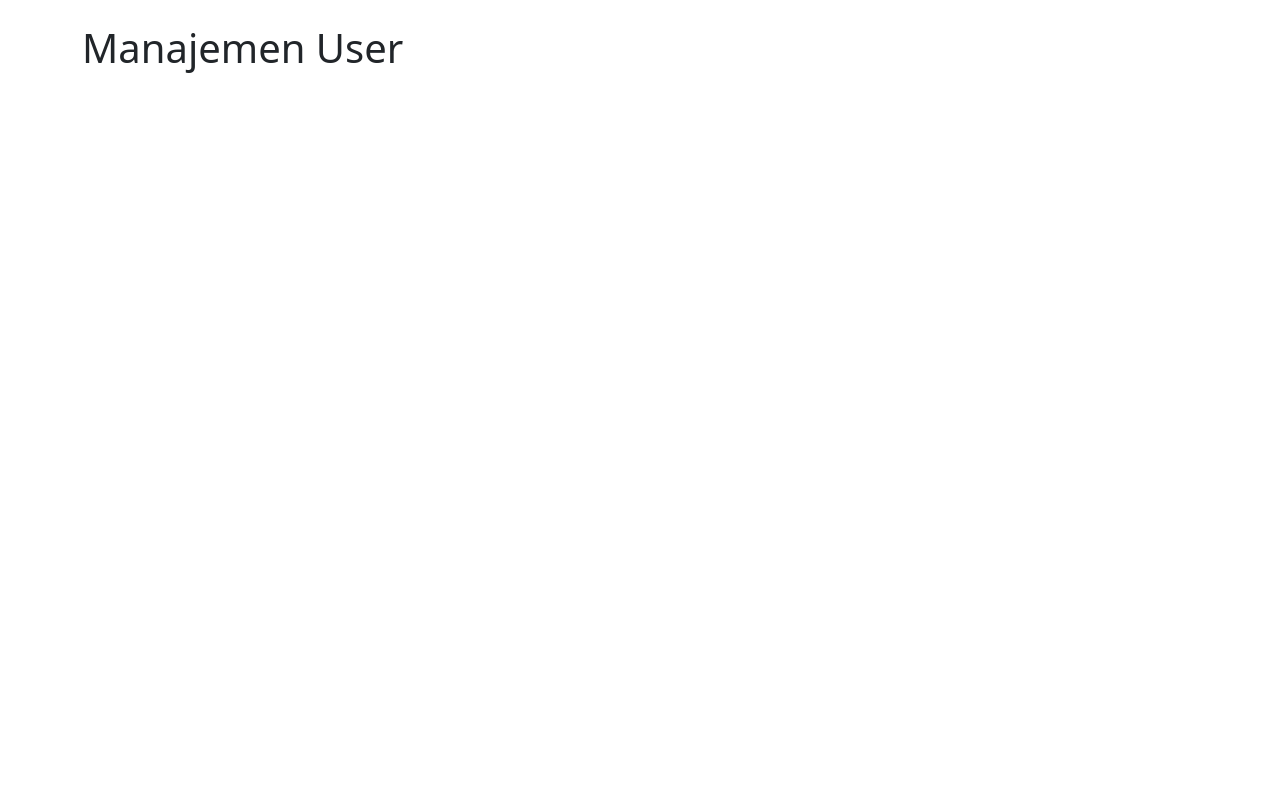
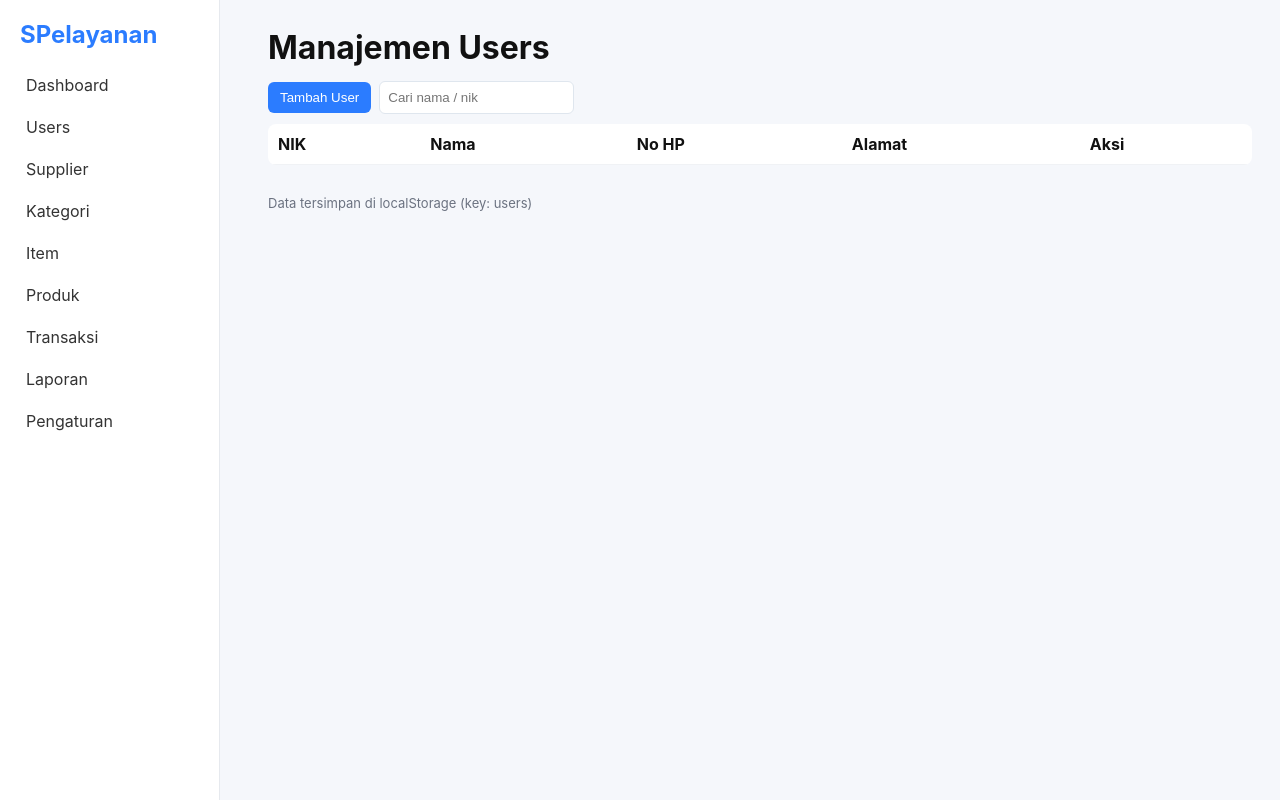
Before and after one commit to tris910509/ep, a plain HTML site: page users.html in a window 1280 px wide. Drawn offline with nearby package versions, Linux system fonts and the light colour scheme.

Commit message:
Update users.html

```diff
--- a/users.html
+++ b/users.html
@@ -1,18 +1,55 @@
-
-<!DOCTYPE html>
+<!doctype html>
 <html lang="id">
 <head>
-<meta charset="UTF-8">
-<meta name="viewport" content="width=device-width, initial-scale=1.0">
-<title>Manajemen User</title>
-<link rel="stylesheet" href="css/style.css">
-<link href="https://cdn.jsdelivr.net/npm/bootstrap@5.3.2/dist/css/bootstrap.min.css" rel="stylesheet">
+  <meta charset="utf-8" />
+  <meta name="viewport" content="width=device-width, initial-scale=1" />
+  <title>Users - Sistem Pelayanan</title>
+  <link rel="stylesheet" href="css/style.css">
 </head>
 <body>
-<div class="container mt-4">
-<h1>Manajemen User</h1>
-<table class="table table-bordered" id="usersTable"></table>
-</div>
-<script src="js/users.js"></script>
+  <aside class="sidebar">
+    <h2>SPelayanan</h2>
+    <nav>
+      <a href="index.html">Dashboard</a><a href="users.html">Users</a><a href="supplier.html">Supplier</a>
+      <a href="kategori.html">Kategori</a><a href="item.html">Item</a><a href="produk.html">Produk</a>
+      <a href="transaksi.html">Transaksi</a><a href="laporan.html">Laporan</a><a href="pengaturan.html">Pengaturan</a>
+    </nav>
+  </aside>
+
+  <main class="main">
+    <header><h1>Manajemen Users</h1></header>
+
+    <div class="toolbar">
+      <button class="btn" id="openAdd">Tambah User</button>
+      <input id="search" class="input" placeholder="Cari nama / nik" />
+    </div>
+
+    <table class="table" id="tableUsers">
+      <thead><tr><th>NIK</th><th>Nama</th><th>No HP</th><th>Alamat</th><th>Aksi</th></tr></thead>
+      <tbody></tbody>
+    </table>
+
+    <div class="footer small">Data tersimpan di localStorage (key: users)</div>
+  </main>
+
+  <!-- modal -->
+  <div id="modal" style="display:none" class="modal">
+    <div class="card" style="padding:16px">
+      <h3 id="mTitle">Tambah User</h3>
+      <div style="margin-top:8px" class="form">
+        <input id="u_nik" placeholder="NIK" class="input" />
+        <input id="u_nama" placeholder="Nama" class="input" />
+        <input id="u_hp" placeholder="No HP" class="input" />
+        <textarea id="u_alamat" placeholder="Alamat" class="input"></textarea>
+        <div style="margin-top:8px;text-align:right">
+          <button class="btn secondary" id="cancel">Batal</button>
+          <button class="btn" id="saveUser">Simpan</button>
+        </div>
+      </div>
+    </div>
+  </div>
+
+  <script src="js/storage.js"></script>
+  <script src="js/users.js"></script>
 </body>
 </html>
```
